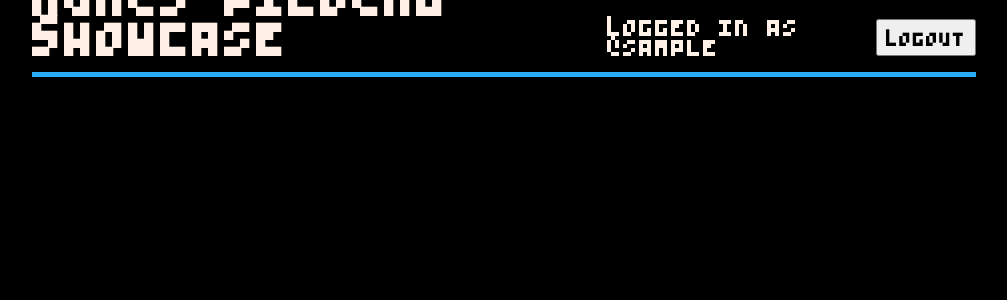
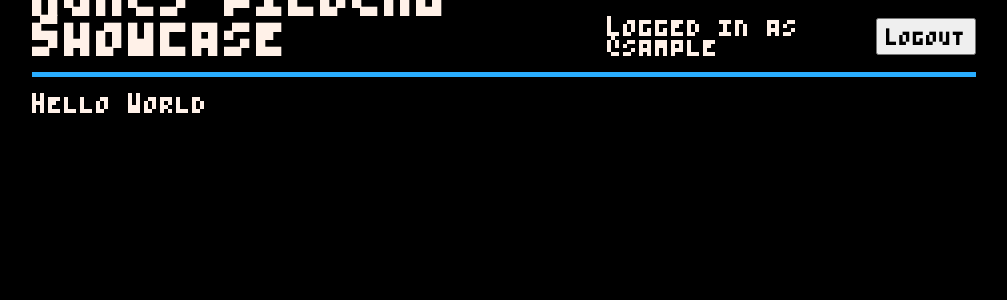
Before and after one commit to MUNComputerScienceSociety/picoCAD-site, a FastAPI app: template templates/index.jinja in a window 1280 px wide. Shown: the top 300 px of the page, without its empty margins (136-1143 px from the left). Run offline with FastAPI, Linux system fonts and the light colour scheme; the template is opened without the code that fills it: most values are stand-ins (such as "Sample title", 1, 10 or a date in 2020).

Commit message:
editorconfig, basic web component hello world, some css

```diff
--- /dev/null
+++ b/static/js/main.js
@@ -0,0 +1,27 @@
+class PicoCADViewerElement extends HTMLElement {
+  /*
+  static get observedAttributes() {
+    return ["c", "l"];
+  }
+
+  attributeChangedCallback(name, oldValue, newValue) {
+    console.log("Custom square element attributes changed.");
+  }
+  */
+
+  constructor() {
+    super();
+  }
+
+  connectedCallback() {
+    const div = document.createElement("div");
+
+    const p = document.createElement("p");
+    p.innerText = "Hello World";
+    div.appendChild(p);
+
+    this.appendChild(div);
+  }
+}
+
+customElements.define("picocad-viewer", PicoCADViewerElement);
--- a/static/style.css
+++ b/static/style.css
@@ -74,5 +74,5 @@ header h1 {
 header #auth {
   display: flex;
   gap: 2rem;
-  align-items: flex-end;
+  align-items: center;
 }
--- a/templates/index.jinja
+++ b/templates/index.jinja
@@ -6,6 +6,7 @@
     <meta name="viewport" content="width=device-width, initial-scale=1.0">
     <link rel="stylesheet" href="/static/style.css" />
     <title>MUNCS picoCAD Showcase</title>
+    <script src="/static/js/main.js"></script>
 </head>
 <body>
     <header>
@@ -26,5 +27,11 @@
         {% endif%}
         </div>
     </header>
+    <main>
+        <picocad-viewer></picocad-viewer>
+    </main>
+    <footer>
+        <!-- TODO credits to things used, and reference to repo -->
+    </footer>
 </body>
 </html>
```
Also changed, not shown: 1 other file.
